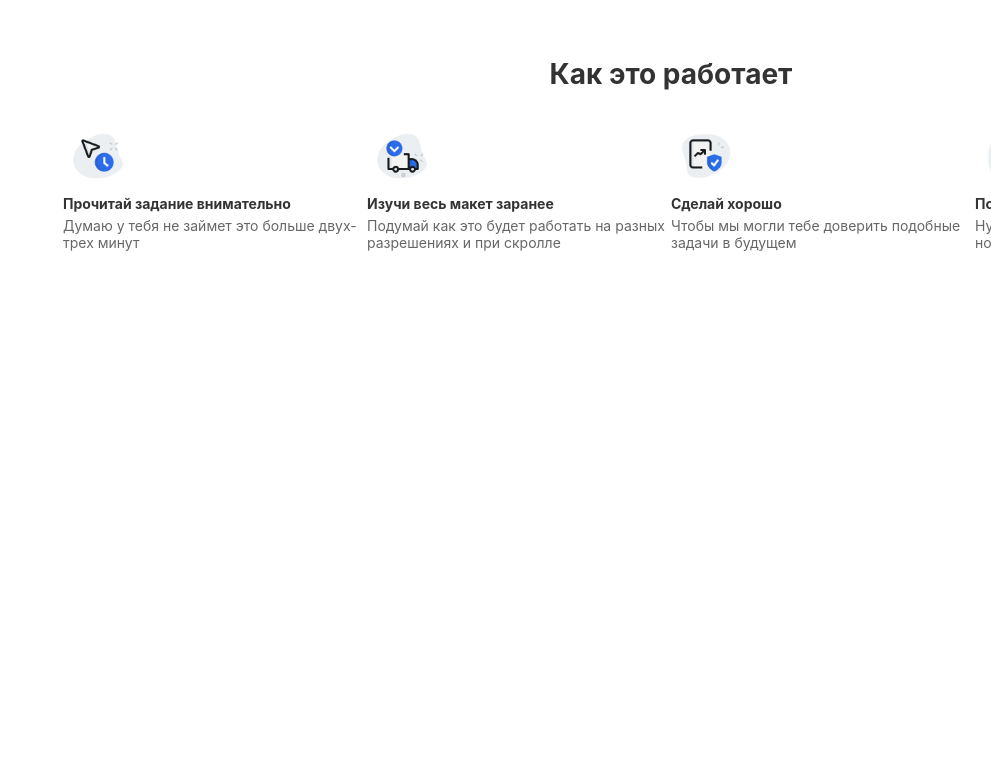
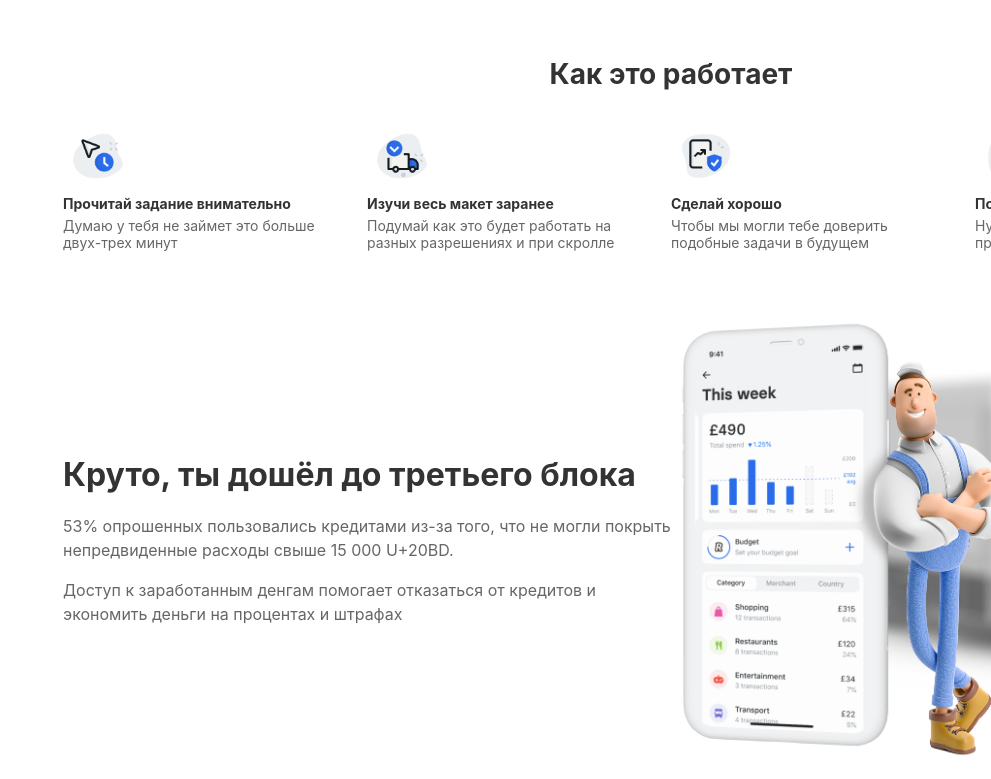
Before and after one commit to magistr25/lab_int, a React (Create React App) app: page / in a window 1280 px wide. Shown: the part 962-1741 px from the top of the page, without its empty margins (289-1280 px from the left). Before the commit the page ends 1253 px from the top, so only its background shows below. Built offline with nearby package versions, Linux system fonts and the light colour scheme.

Commit message:
Info block

```diff
--- a/src/App.tsx
+++ b/src/App.tsx
@@ -2,6 +2,7 @@ import React from 'react';
 import './App.css';
 import Header from "./components/Header";
 import StepGuide from "./components/StepGuide";
+import Info from "./components/Info";
 
 function App() {
     return (
@@ -14,6 +15,7 @@ function App() {
                 </button>
             </div>
             <StepGuide />
+            <Info />
         </div>
     );
 }
--- /dev/null
+++ b/src/components/Info.tsx
@@ -0,0 +1,20 @@
+import React from 'react';
+import '../styles/Info.css';
+
+const Info = () => {
+    return (
+        <div className="info">
+            <div className="info__text">
+                <h1 className="info__title">Круто, ты дошёл до третьего блока</h1>
+                <p className="info__paragraph">53% опрошенных пользовались кредитами из-за того, что не могли покрыть <br/> непредвиденные расходы свыше 15 000 U+20BD.</p>
+                <p className="info__paragraph">Доступ к заработанным денгам помогает отказаться от кредитов и <br/> экономить деньги на процентах и штрафах</p>
+            </div>
+            <div className="info__image-container">
+                <img className="info__image info__image--front" src="info.png" alt=""/>
+                <img className="info__image info__image--back" src="info2.png" alt=""/>
+            </div>
+        </div>
+    );
+};
+
+export default Info;
--- /dev/null
+++ b/src/styles/Info.css
@@ -0,0 +1,61 @@
+/* Блок info */
+.info {
+    display: flex;
+    align-items: center;
+    justify-content: space-between;
+    width: 1216px;
+    height: 448px;
+    background-color: #ffffff;
+    border: none;
+    padding: 20px;
+    margin: 0 auto;
+}
+
+
+.info__text {
+    width: 50%;
+    font-size: 16px;
+    color: #333;
+}
+
+.info__title {
+    font-size: 32px;
+    font-weight: bold;
+    margin-bottom: 20px;
+}
+
+.info__paragraph {
+    margin-bottom: 10px;
+    line-height: 1.5;
+    color: #666;
+}
+
+.info__image-container {
+    width: 50%;
+    display: flex;
+    align-items: center;
+    justify-content: flex-start;
+    position: relative;
+}
+
+.info__image {
+    max-width: 100%;
+    height: auto;
+    display: block;
+}
+
+
+.info__image--back {
+    position: absolute;
+    top: 50%;
+    left: 50%;
+    transform: translate(-50%, -50%);
+    width: 120%;
+    height: auto;
+    z-index: 1;
+}
+
+.info__image--front {
+    position: relative;
+    z-index: 2;
+}
--- a/src/styles/StepGuide.css
+++ b/src/styles/StepGuide.css
@@ -25,6 +25,7 @@
     display: flex;
     flex-direction: column;
     align-items: flex-start;
+
 }
 
 .step-guide__icon {
@@ -45,5 +46,5 @@
 .step-guide__step-description {
     font-size: 14px;
     color: #666;
-    margin: 0;
+    margin: 0 45px 0 0;
 }
```
Also changed, not shown: public/info.png (added), public/info2.png (added).
